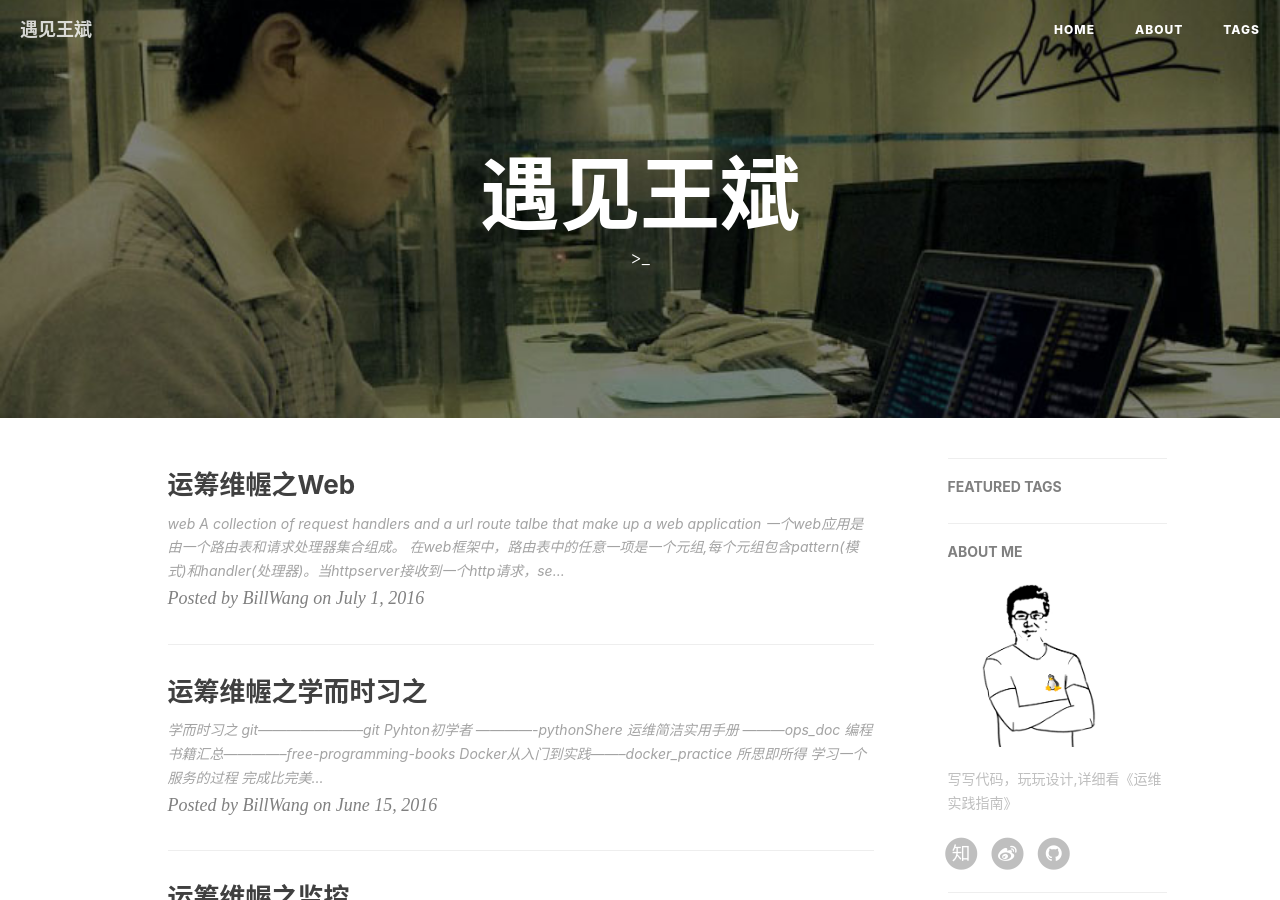
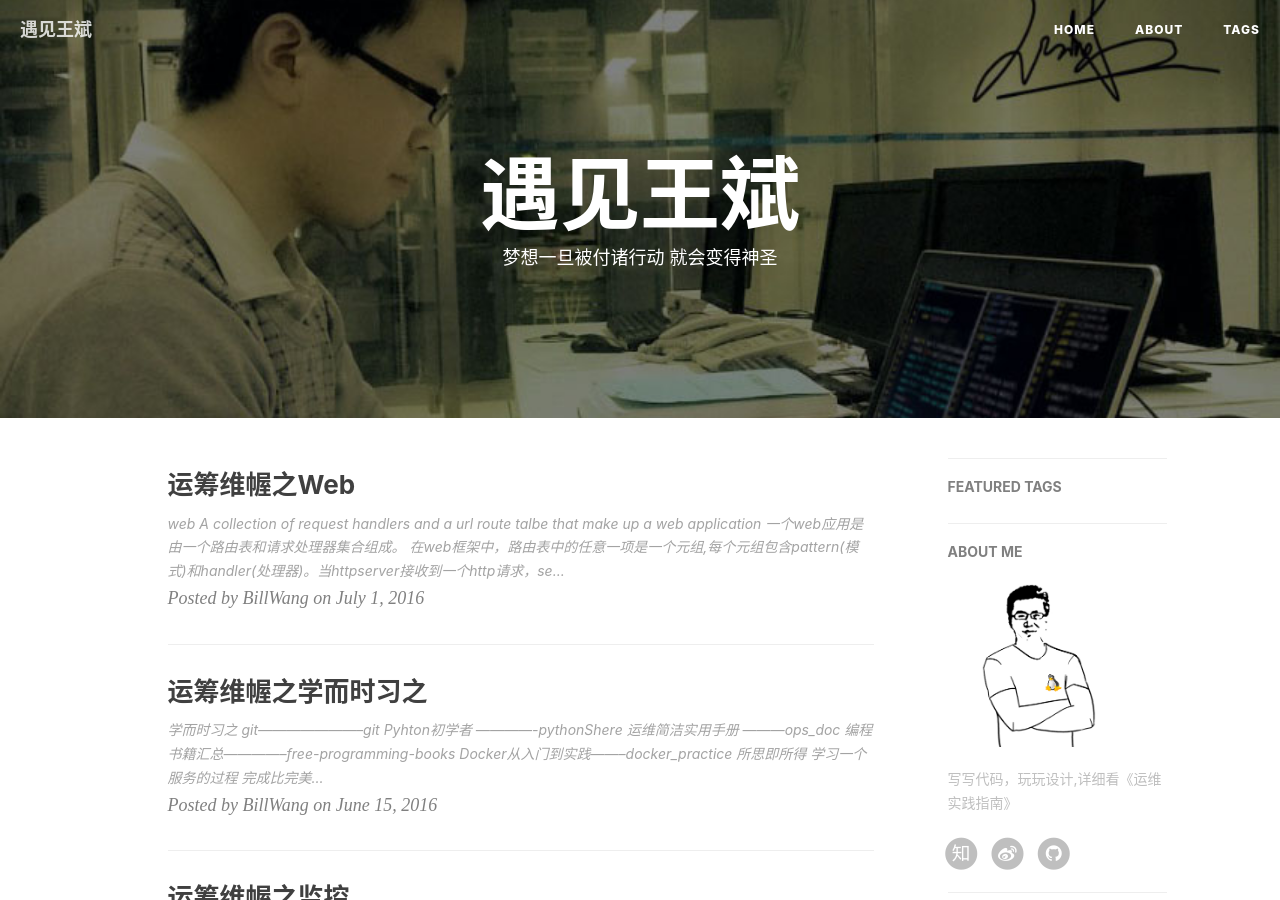
Before and after one commit to meetbill/meetbill.github.io, a Jekyll site: the page built from index.html, in a window 1280 px wide and 900 px high. Built offline with Jekyll 4.4.1, drawn with Linux system fonts in a browser that asks for light colours; nearby versions of some CDN libraries; the list of posts is cut into pages by our own code; comment, search, counter and statistics services are not loaded.

Commit message:
update:doc

```diff
--- a/index.html
+++ b/index.html
@@ -1,6 +1,6 @@
 ---
 layout: page
-description: ">_"
+description: "梦想一旦被付诸行动 就会变得神圣"
 ---
 
 {% for post in paginator.posts %}
```
